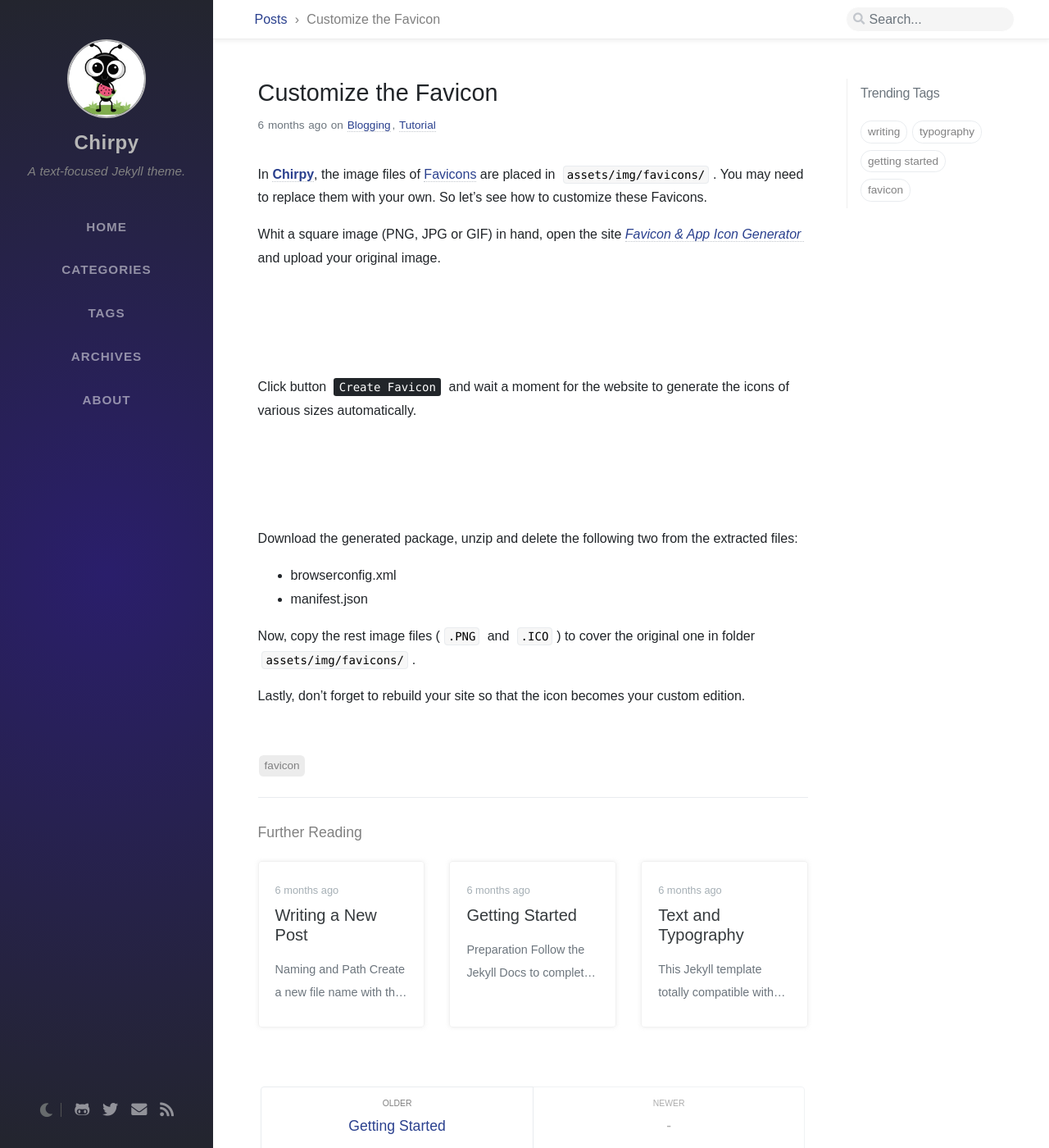
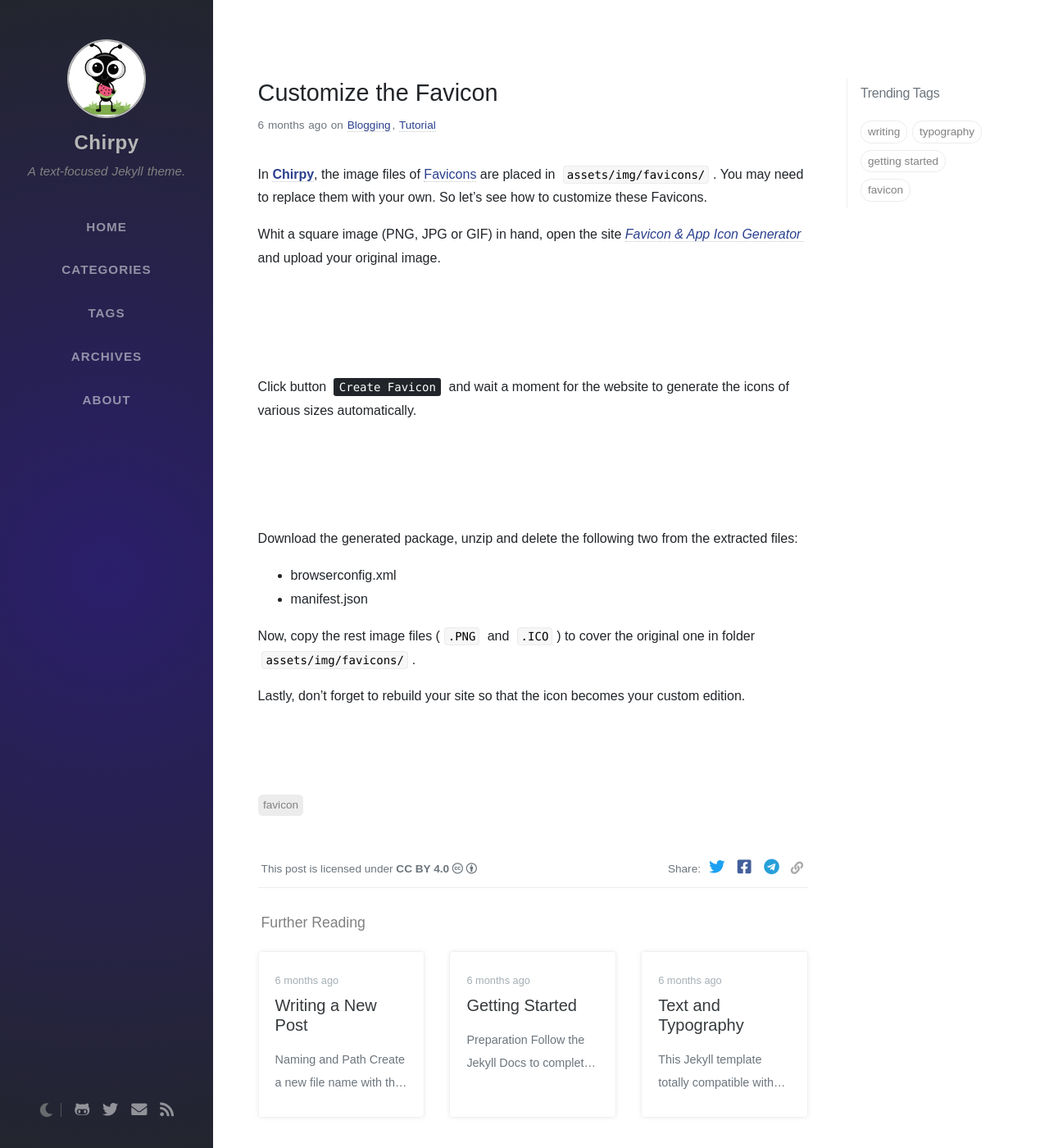
Before and after one commit to nicetrykiddo/writeups, a Jekyll site: the page built from _posts/2019-08-11-customize-the-favicon.md, in a window 1280 px wide and 1400 px high. Shown: the whole window at 82% size. Built offline with Jekyll 4.4.1, drawn with Linux system fonts in a browser that asks for light colours; nearby versions of some CDN libraries; some web fonts are replaced; comment, search, counter and statistics services are not loaded.

Commit message:
Feature: Added post sharing options.
 Also added a license statement at the bottom of the posts.

```diff
--- /dev/null
+++ b/_includes/post-nav.html
@@ -0,0 +1,28 @@
+<!--
+  Navigation buttons at the bottom of the post.
+
+  v2.1
+  https://github.com/cotes2020/jekyll-theme-chirpy
+  © 2020 Cotes Chung
+  MIT License
+-->
+
+<div class="post-navigation d-flex justify-content-between">
+  {% if page.previous.url %}
+  <a href="{{ site.baseurl }}{{ page.previous.url }}" class="btn btn-outline-primary">
+    <p>{{ page.previous.title }}</p>
+  {% else %}
+  <a href="javascript:;" class="btn btn-outline-primary disabled">
+    <p>-</p>
+  {% endif %}
+  </a>
+
+  {% if page.next.url %}
+  <a href="{{ site.baseurl }}{{page.next.url}}" class="btn btn-outline-primary">
+    <p>{{ page.next.title }}</p>
+  {% else %}
+    <a href="javascript:;" class="btn btn-outline-primary disabled">
+    <p>-</p>
+  {% endif %}
+  </a>
+</div>
--- /dev/null
+++ b/_includes/post-sharing.html
@@ -0,0 +1,28 @@
+<!--
+ Post sharing snippet
+
+ v2.1
+ https://github.com/cotes2020/jekyll-theme-chirpy
+ © 2019 Cotes Chung
+ Published under the MIT License
+-->
+
+<div class="share-wrapper">
+  <span class="share-label ml-1 mr-1">{{ site.data.share.label }}</span>
+  <span class="share-icon">
+    {% capture title %}{{ page.title }} - {{ site.title }}{% endcapture %}
+    {% assign url = page.url | relative_url | prepend: site.url %}
+
+    {% for share in site.data.share.platforms %}
+      {% assign link = share.link | replace: 'TITLE', title | replace: 'URL', url %}
+        <a href="{{ link }}" data-toggle="tooltip" data-placement="top"
+          title="{{ share.type }}" target="_blank">
+          <i class="fa-fw {{ share.icon }} mr-1"></i>
+        </a>
+    {% endfor %}
+
+    <i class="fa-fw fas fa-link mr-1 small" onclick="copyLink()"
+        data-toggle="tooltip" data-placement="top" title="Copy link"></i>
+
+  </span>
+</div>
--- a/_includes/related-posts.html
+++ b/_includes/related-posts.html
@@ -43,7 +43,7 @@
   {% assign score_list = score_list | sort | reverse %}
   {% assign count = 0 %}
   <div id="related-posts" class="mt-4 mb-2 mb-sm-4 pb-2">
-    <h3 class="pt-2 mt-1 mb-4" data-toc-skip>{{ site.data.label.post.relate_posts }}</h3>
+    <h3 class="pt-2 mt-1 mb-4 ml-1" data-toc-skip>{{ site.data.label.post.relate_posts }}</h3>
     <div class="card-deck mb-4">
     {% for score_item in score_list %}
       {% assign data = score_item | split: ":" %}
--- a/_layouts/post.html
+++ b/_layouts/post.html
@@ -66,10 +66,11 @@ layout: default
         {% endif %}
       </div>
 
-      <div class="post-tail text-muted">
+      <div class="post-tail-wrapper text-muted">
+
         <!-- Tags -->
         {% if page.tags.size > 0 %}
-        <div class="mb-4">
+        <div class="pt-5">
           {% for tag in page.tags %}
           <a href="{{ site.baseurl }}/tags/{{ tag | replace: ' ', '-' | downcase | url_encode }}/"
             class="post-tag no-text-decoration" >
@@ -78,9 +79,31 @@ layout: default
           {% endfor %}
           </div>
         {% endif %}
+
+        <div class="post-tail-bottom
+          d-flex justify-content-between align-items-center pt-5 pb-2">
+
+          {% if site.data.license.type %}
+          <div class="license-wrapper">
+            <span class="license-text ml-1 mr-1">This post is licensed under
+              <a href="{{ site.data.license.link }}">
+              {{ site.data.license.type }}
+              {% for icon in site.data.license.icons %}
+                <i class="{{ icon }}"></i>
+              {% endfor %}
+              </a>
+            </span>
+          </div>
+          {% endif %}
+
+          {% include post-sharing.html %}
+
+        </div><!-- .post-tail-bottom -->
+
       </div><!-- div.post-tail -->
 
     </div> <!-- .post -->
+
   </div> <!-- #post-wrapper -->
 
   {% include panel.html %}
@@ -91,31 +114,14 @@ layout: default
   <div id="post-extend-wrapper" class="col-12 col-lg-11 col-xl-8">
 
     <div class="pl-1 pr-1 pl-sm-2 pr-sm-2 pl-md-4 pr-md-4">
+
       {% include related-posts.html %}
 
-      <div class="post-navigation d-flex justify-content-between">
-      {% if page.previous.url %}
-        <a href="{{ site.baseurl }}{{ page.previous.url }}" class="btn btn-outline-primary">
-          <p>{{ page.previous.title }}</p>
-      {% else %}
-        <a href="javascript:;" class="btn btn-outline-primary disabled">
-          <p>-</p>
+      {% include post-nav.html %}
+
+      {% if site.disqus.comments and page.comments %}
+        {% include disqus.html %}
       {% endif %}
-        </a>
-
-      {% if page.next.url %}
-        <a href="{{ site.baseurl }}{{page.next.url}}" class="btn btn-outline-primary">
-          <p>{{ page.next.title }}</p>
-      {% else %}
-        <a href="javascript:;" class="btn btn-outline-primary disabled">
-          <p>-</p>
-      {% endif %}
-        </a>
-      </div> <!-- div.post-navigation -->
-
-    {% if site.disqus.comments and page.comments %}
-      {% include disqus.html %}
-    {% endif %}
 
     </div> <!-- .pl-1 pr-1 -->
 
--- a/assets/css/_dark/dark-main.scss
+++ b/assets/css/_dark/dark-main.scss
@@ -45,6 +45,7 @@
   --tb-odd-bg: rgba(52, 53, 42, 0.52); /* odd rows of the posts' table */
   --tb-even-bg: rgb(31, 31, 34); /* even rows of the posts' table */
   --footnote-target-bg: rgb(63, 81, 181);
+  --btn-sharing: #6c757d;
 
   hr {
     border-color: var(--main-border);
--- a/assets/css/main.scss
+++ b/assets/css/main.scss
@@ -720,6 +720,7 @@ p>a, span>a,
 .post a:hover code,
 footer a:hover,
 #post-wrapper .post-content a:hover,
+.license-wrapper .license-text a:hover,
 #page .post-content a:hover,
 #access-lastmod a:hover {
   color: #d2603a;
@@ -798,9 +799,12 @@ table tbody td {
   background: var(--tag-bg, rgba(0, 0, 0, 0.075));
   border-radius: .34rem;
   padding: 0 .4rem;
-  margin: 0 .1rem;
   color: #818182;
   line-height: 1.6rem;
+}
+
+.post-tag:not(:first-child) {
+  margin-left: .2rem;
 }
 
 .tag:hover,
--- a/assets/css/post.scss
+++ b/assets/css/post.scss
@@ -21,7 +21,7 @@
   transform: translateX(-50%);
 }
 
-.post-tail {
+.post-tail-wrapper {
   margin-top: 3.5rem;
   border-bottom: 1px double var(--main-border, #e9ecef);
   font-size: 0.85rem;
@@ -196,6 +196,80 @@
   min-height: 2rem;
 }
 
+.post-tail-bottom a {
+  color: inherit;
+}
+
+.share-wrapper a:hover,
+.share-wrapper i:hover {
+  text-decoration: none;
+  color: var(--link-color, #2a408e)!important;
+}
+
+.share-wrapper {
+  vertical-align: middle;
+  user-select: none;
+}
+
+.share-label {
+  font-family: 'Oswald', sans-serif;
+}
+
+.share-label::after {
+  content: ":";
+}
+
+.share-wrapper .share-icon {
+  font-size: 1.2rem;
+}
+
+.share-wrapper .share-icon .fab.fa-twitter {
+  color: var(--btn-sharing, rgba(29,161,242,1.00));
+}
+
+.share-wrapper .share-icon .fab.fa-facebook-square {
+  color: var(--btn-sharing, rgb(66, 95, 156));
+}
+
+.share-wrapper .share-icon .fab.fa-telegram {
+  color: var(--btn-sharing, rgb(39, 159, 217));
+}
+
+.share-wrapper .share-icon .fab.fa-weibo {
+  color: var(--btn-sharing, rgb(229, 20, 43));
+}
+
+.share-wrapper .fas.fa-link {
+  color: var(--btn-sharing, rgb(171, 171, 171));
+}
+
+.license-wrapper .license-text>a {
+  font-weight: 600;
+}
+
+.license-wrapper {
+  line-height: 1.2rem;
+}
+
+.license-wrapper i {
+  font-weight: 400;
+}
+
+.license-wrapper span:last-child {
+  font-size: .85rem;
+}
+
+@media all and (max-width: 576px) {
+  .post-tail-bottom {
+    -ms-flex-wrap: wrap!important;
+    flex-wrap: wrap!important;
+  }
+
+  .post-tail-bottom>div:first-child {
+    margin-bottom: 1rem;
+  }
+}
+
 @media all and (max-width: 768px) {
   .post img {
     max-width: calc(100% + 1rem);
@@ -241,6 +315,7 @@
     margin-left: -.5rem;
     margin-right: -.5rem;
   }
+
 }
 
 /*
--- a/assets/js/dist/commons.js
+++ b/assets/js/dist/commons.js
@@ -10,3 +10,4 @@
 {% include_relative _commons/topbar-switch.min.js %}
 {% include_relative _commons/topbar-title.min.js %}
 {% include_relative _commons/tooltip.min.js %}
+{% include_relative _commons/copy-link.min.js %}
```
Also changed, not shown: _data/share.yml (added, +29 -0 lines), assets/js/_src/_commons/copy-link.js (added, +19 -0 lines), assets/js/dist/_commons/copy-link.min.js (added).
